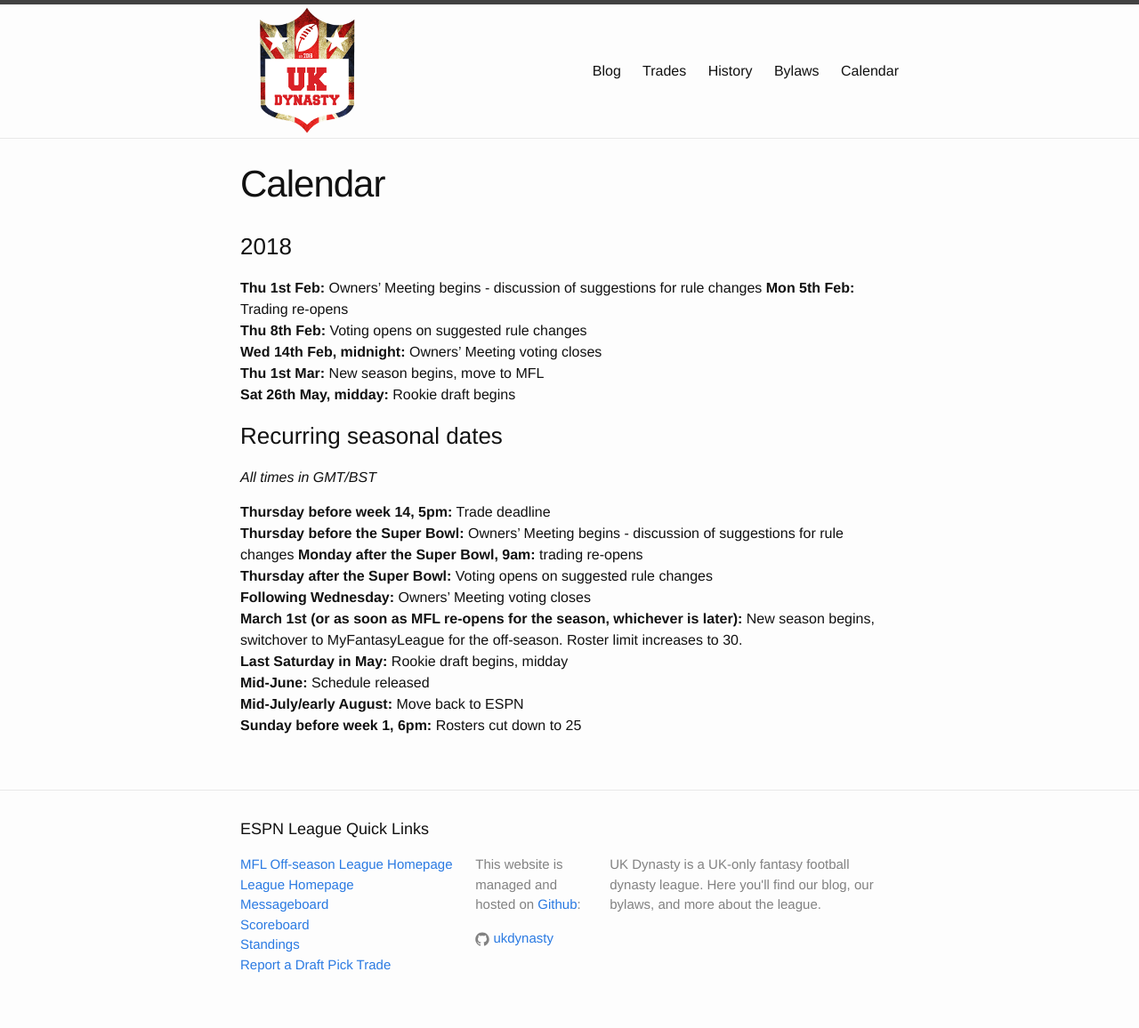
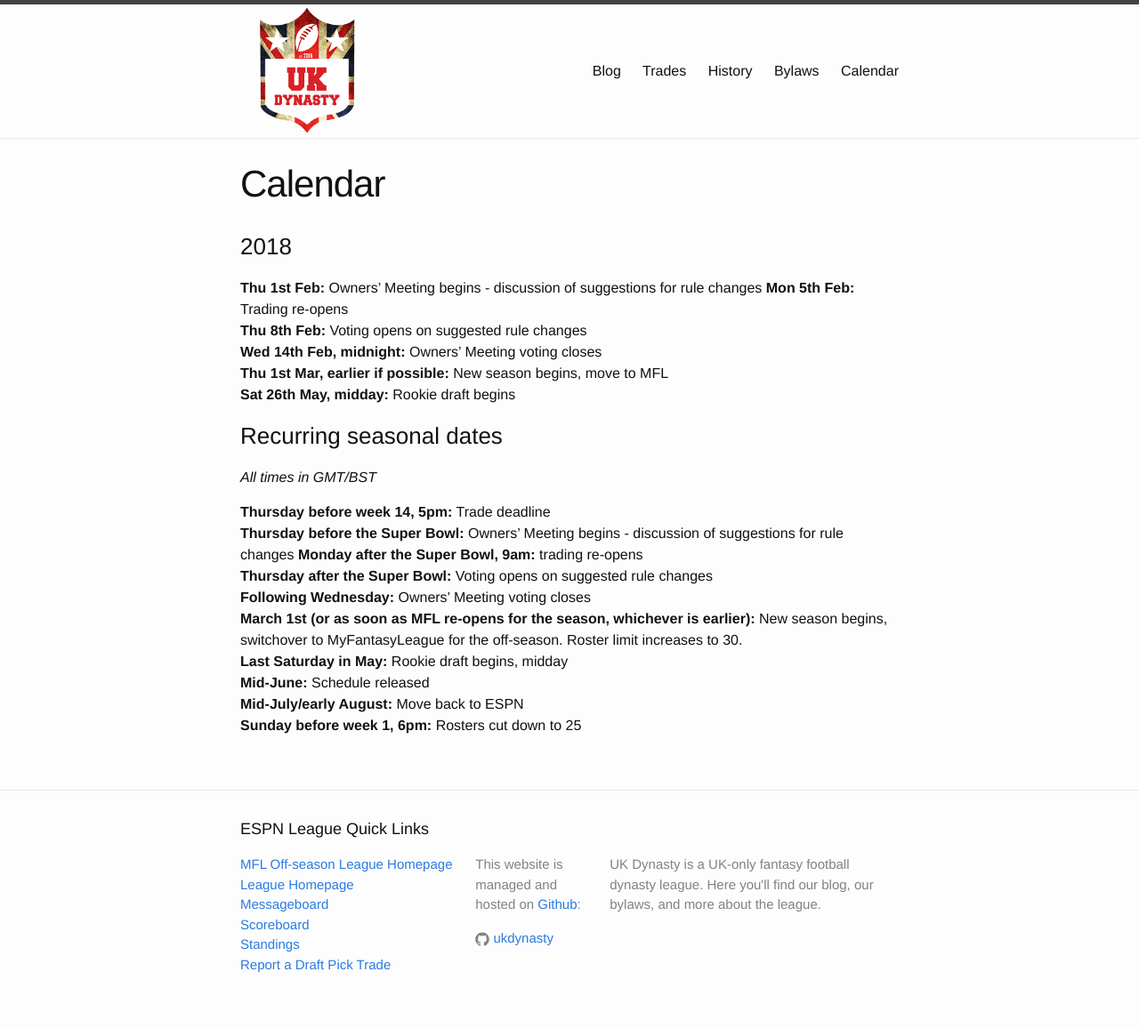
Before and after one commit to UKDynasty/ukdynasty.github.io, a Jekyll site: the page built from calendar/index.md, in a window 1280 px wide. Shown: the whole page at 89% size. Built offline with Jekyll 4.4.1, drawn with Linux system fonts in a browser that asks for light colours.

Commit message:
Update index.md

```diff
--- a/calendar/index.md
+++ b/calendar/index.md
@@ -10,7 +11,7 @@ permalink: /calendar
 **Mon 5th Feb:** Trading re-opens
 **Thu 8th Feb:** Voting opens on suggested rule changes
 **Wed 14th Feb, midnight:** Owners' Meeting voting closes
-**Thu 1st Mar:** New season begins, move to MFL
+**Thu 1st Mar, earlier if possible:** New season begins, move to MFL
 **Sat 26th May, midday:** Rookie draft begins
 
 ### Recurring seasonal dates
@@ -22,7 +23,7 @@ permalink: /calendar
 **Monday after the Super Bowl, 9am:** trading re-opens
 **Thursday after the Super Bowl:** Voting opens on suggested rule changes
 **Following Wednesday:** Owners' Meeting voting closes
-**March 1st (or as soon as MFL re-opens for the season, whichever is later):** New season begins, switchover to MyFantasyLeague for the off-season. Roster limit increases to 30.
+**March 1st (or as soon as MFL re-opens for the season, whichever is earlier):** New season begins, switchover to MyFantasyLeague for the off-season. Roster limit increases to 30.
 **Last Saturday in May:** Rookie draft begins, midday
 **Mid-June:** Schedule released
 **Mid-July/early August:** Move back to ESPN
```
Also changed, not shown: other parts of calendar/index.md (+1 -0 lines).
